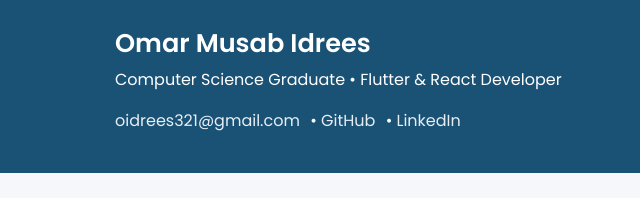
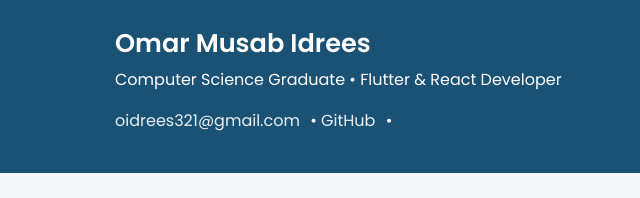
Before and after one commit to Omar-Idrees21/Omar-Portfolio, a plain HTML site: page index.html in a window 1280 px wide. Shown: the top 198 px of the page, 0-640 px from the left. Drawn offline with Linux system fonts and the light colour scheme.

Commit message:
Remove LinkedIn link from index.html
Removed LinkedIn link from the contact section.

```diff
--- a/index.html
+++ b/index.html
@@ -16,7 +16,7 @@
         <p class="links">
           <a href="mailto:oidrees321@gmail.com">oidrees321@gmail.com</a> •
           <a href="https://github.com/Omar-Idrees21" target="_blank">GitHub</a> •
-          <a href="https://linkedin.com/in/omar-idrees" target="_blank">LinkedIn</a>
+
         </p>
       </div>
     </div>
```
